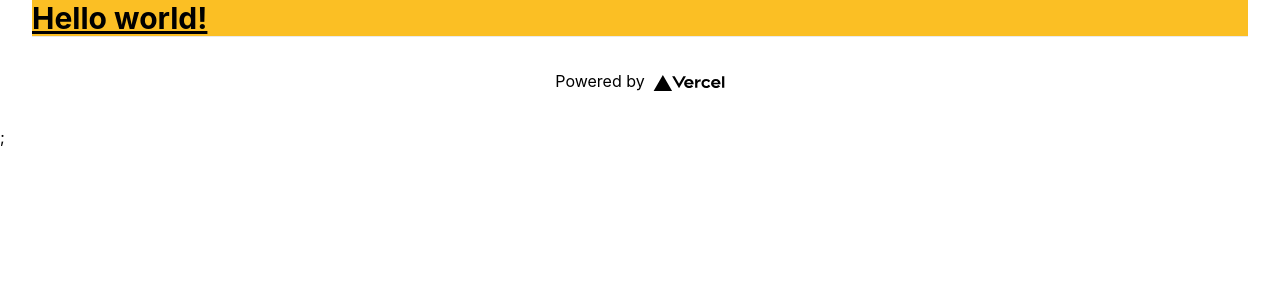
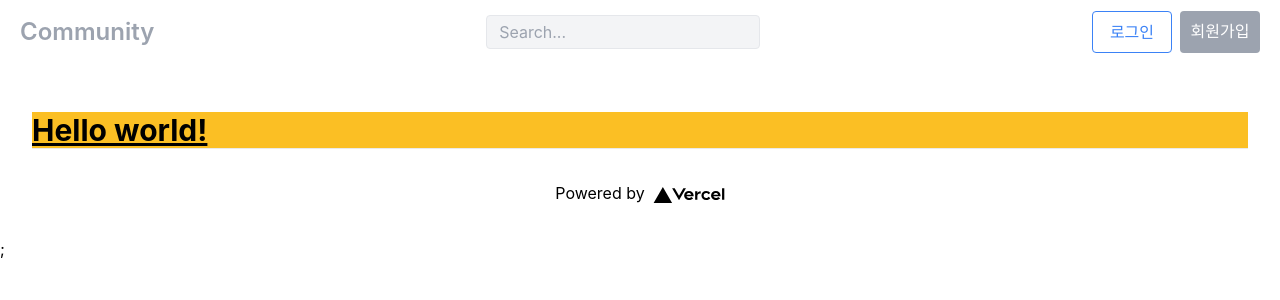
Before and after one commit to jundm/redditClone, a Next.js app in the folder client/: page / in a window 1280 px wide. Shown: the top 300 px of the page. Built offline with nearby package versions, Linux system fonts and the light colour scheme; no server answers.

Commit message:
add navagation bar;

```diff
--- /dev/null
+++ b/client/src/components/NavBar.tsx
@@ -0,0 +1,47 @@
+import React from "react";
+import Link from "next/link";
+import {useAuthState} from "@context/auth";
+
+const NavBar: React.FC = () => {
+    const {loading, authenticated} = useAuthState();
+    console.log(loading,authenticated);
+    return (
+        <div className="fiexd inset-x-0 top-0 z-10 flex items-center justify-between h-16 px-5 bg-white">
+            <span className="text-2xl font-semibold text-gray-400">
+                <Link href="/">Community</Link>
+            </span>
+            <div className="max-w-full px-4">
+                <div
+                    className="relative flex items-center bg-gray-100 border rounded hover:border-gray-700 hover:bg-white">
+                    <input
+                        type="text"
+                        placeholder="Search..."
+                        className="px-3 py-1 bg-transparent rounded focus:outline-none"
+                    />
+                </div>
+            </div>
+            <div className="flex">
+                {!loading && (
+                    authenticated ? (
+                        <button className="w-20 p-2 mr-2 text-center text-white bg-gray-400 rounded">로그아웃</button>
+                    ) : (
+                        <>
+                            <Link href="/login">
+                                <a className="w-20 p-2 mr-2 text-center text-blue-500 border border-blue-500 rounded">
+                                    로그인
+                                </a>
+                            </Link>
+                            <Link href="/register">
+                                <a className="w-20 p-2 text-center text-white bg-gray-400 rounded">
+                                    회원가입
+                                </a>
+                            </Link>
+                        </>
+                    )
+                )}
+            </div>
+        </div>
+    );
+};
+
+export default NavBar;
--- a/client/src/context/auth.tsx
+++ b/client/src/context/auth.tsx
@@ -67,6 +67,8 @@ export const AuthProvider = ({children}: { children: ReactNode }) => {
                 dispatch("STOP_LOADING");
             }
         }
+
+        loadUser();
     }, []);
     return (
         <DispatchContext.Provider value={dispatch}>
--- a/client/src/pages/_app.tsx
+++ b/client/src/pages/_app.tsx
@@ -1,14 +1,24 @@
+import React from "react";
 import type {AppProps} from 'next/app';
 import axios from "axios";
 import '@styles/globals.css';
 import {AuthProvider} from "@context/auth";
+import {useRouter} from "next/router";
+import NavBar from "@components/NavBar";
 
 function MyApp({Component, pageProps}: AppProps) {
     axios.defaults.baseURL = process.env.NEXT_PUBLIC_SERVER_BASE_URL + '/api';
     axios.defaults.withCredentials = true;
+
+    const {pathname} = useRouter();
+    const authRoutes = ['/register', '/login'];
+    const authRoute = authRoutes.includes(pathname);
     return (
         <AuthProvider>
-            <Component {...pageProps} />;
+            {!authRoute && <NavBar/>}
+            <div className={authRoute ? "" : "pt-12"}>
+                <Component {...pageProps} />;
+            </div>
         </AuthProvider>
     );
 }
```
Also changed, not shown: 1 other file (tests, documents, lock files or other folders).
